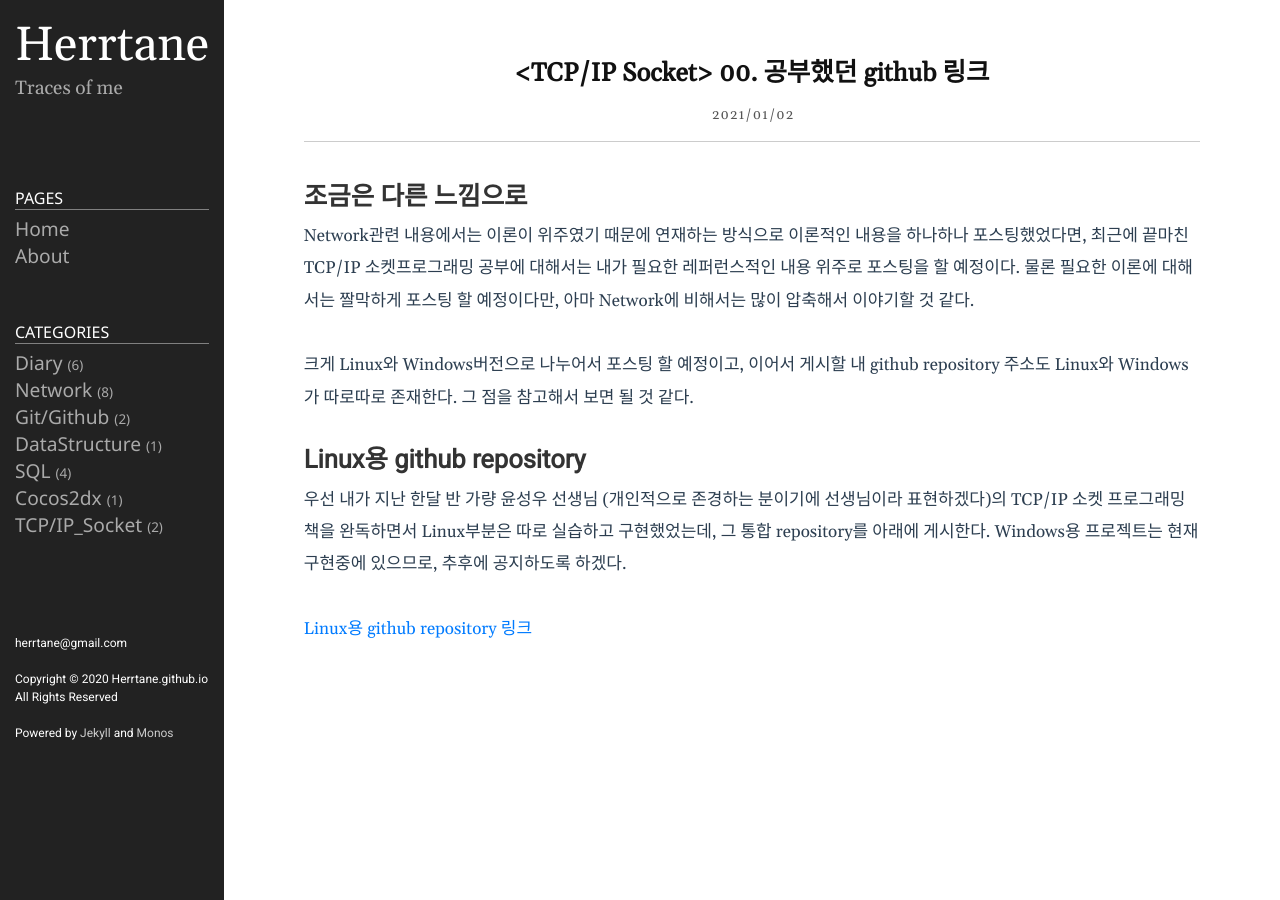
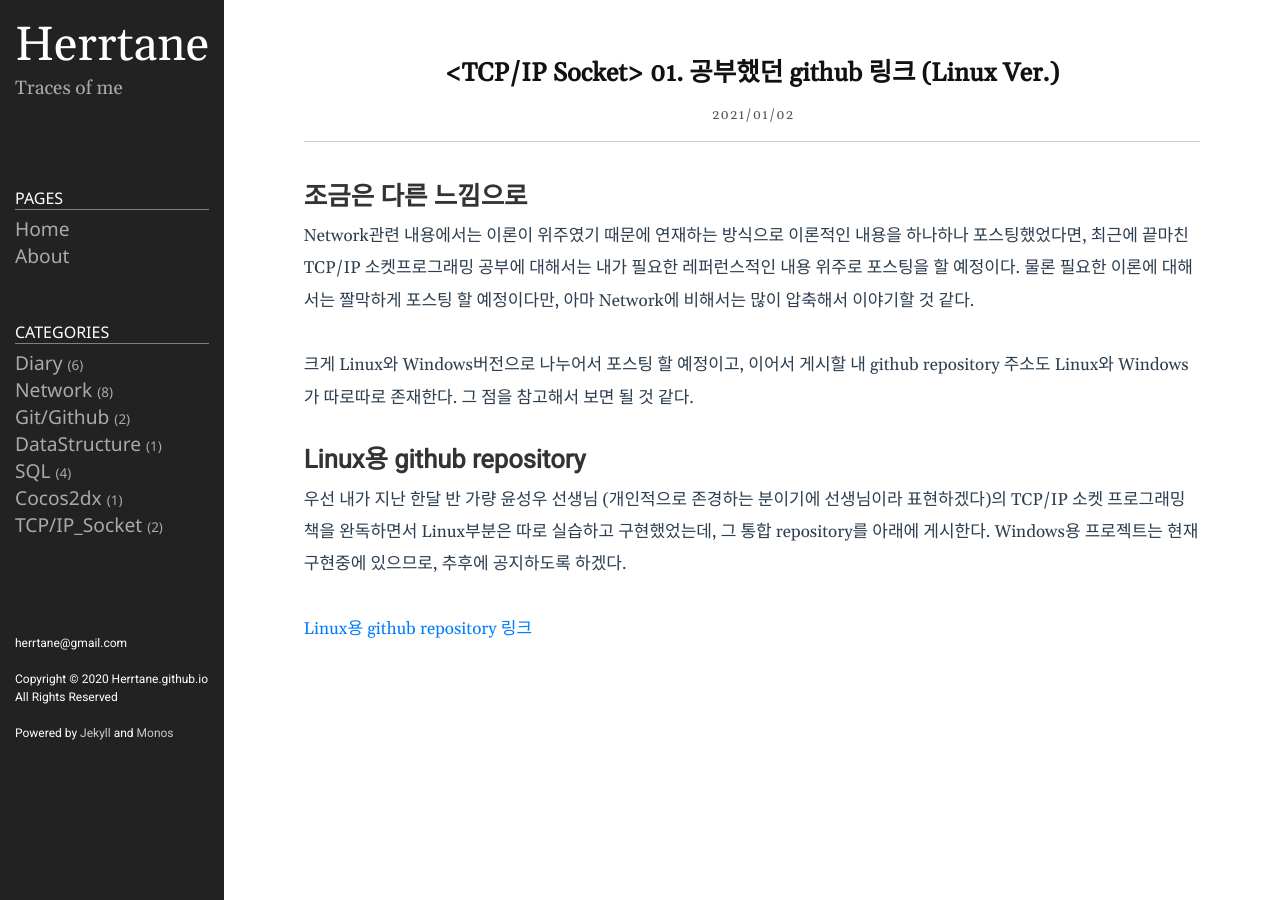
Before and after one commit to Herrtane/Herrtane.github.io, a Jekyll site: the page built from _posts/2021-01-03-TCP_IP_Socket-start.markdown, in a window 1280 px wide. Built offline with Jekyll 4.4.1, drawn with Linux system fonts in a browser that asks for light colours; comment, search, counter and statistics services are not loaded.

Commit message:
Modify Linux socket

```diff
--- a/_posts/2021-01-03-TCP_IP_Socket-start.markdown
+++ b/_posts/2021-01-03-TCP_IP_Socket-start.markdown
@@ -1,6 +1,6 @@
 ---
 layout: post
-title: <TCP/IP Socket> 00. 공부했던 github 링크
+title: <TCP/IP Socket> 01. 공부했던 github 링크 (Linux Ver.)
 date: 2021-01-02 23:47:23 +0900
 category: TCP/IP_Socket
 comments: true
```
